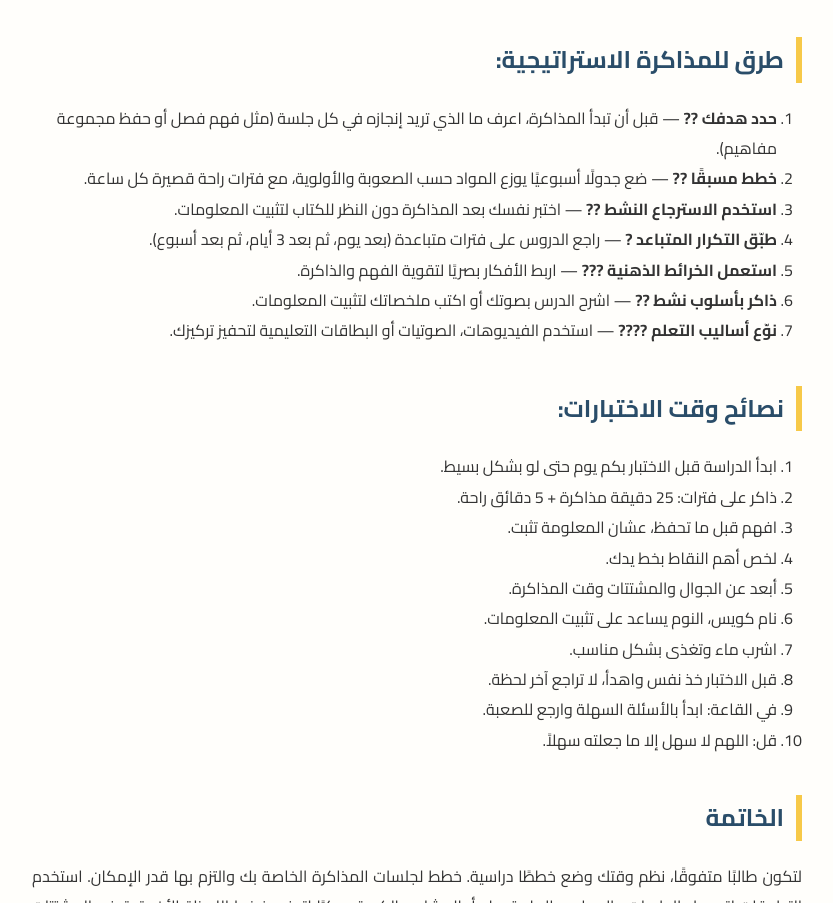
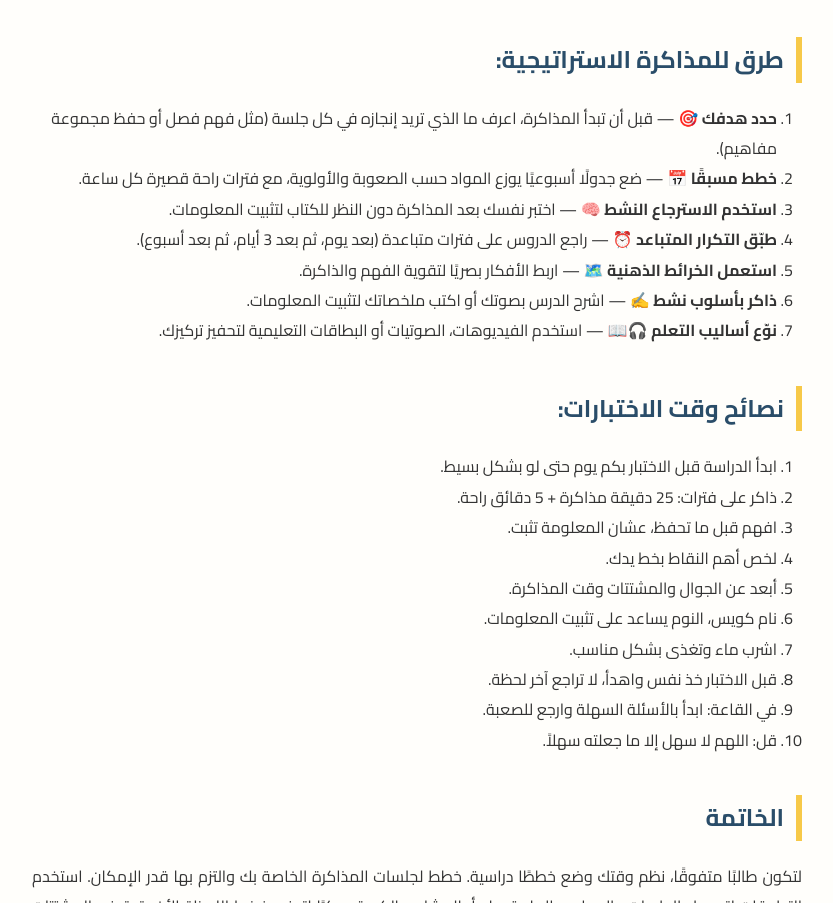
Before and after one commit to fatimahalmahri997-oss/nour-elmarefa, a plain HTML site: page index.html in a window 1280 px wide. Shown: the part 877-1780 px from the top of the page, without its empty margins (223-1056 px from the left). Drawn offline with Linux system fonts and the light colour scheme.

Commit message:
Update index.html

```diff
--- a/index.html
+++ b/index.html
@@ -1,6 +1,7 @@
 <!DOCTYPE html>
 <html lang="ar" dir="rtl">
 <head>
+  <meta charset="UTF-8">
   <meta name="viewport" content="width=device-width, initial-scale=1.0">
   <title>نور المعرفة</title>
   <link href="https://fonts.googleapis.com/css2?family=Cairo:wght@400;700&display=swap" rel="stylesheet">
@@ -131,13 +132,13 @@
 
       <h2>طرق للمذاكرة الاستراتيجية:</h2>
       <ol>
-        <li><strong>حدد هدفك ??</strong> — قبل أن تبدأ المذاكرة، اعرف ما الذي تريد إنجازه في كل جلسة (مثل فهم فصل أو حفظ مجموعة مفاهيم).</li>
-        <li><strong>خطط مسبقًا ??</strong> — ضع جدولًا أسبوعيًا يوزع المواد حسب الصعوبة والأولوية، مع فترات راحة قصيرة كل ساعة.</li>
-        <li><strong>استخدم الاسترجاع النشط ??</strong> — اختبر نفسك بعد المذاكرة دون النظر للكتاب لتثبيت المعلومات.</li>
-        <li><strong>طبّق التكرار المتباعد ?</strong> — راجع الدروس على فترات متباعدة (بعد يوم، ثم بعد 3 أيام، ثم بعد أسبوع).</li>
-        <li><strong>استعمل الخرائط الذهنية ???</strong> — اربط الأفكار بصريًا لتقوية الفهم والذاكرة.</li>
-        <li><strong>ذاكر بأسلوب نشط ??</strong> — اشرح الدرس بصوتك أو اكتب ملخصاتك لتثبيت المعلومات.</li>
-        <li><strong>نوّع أساليب التعلم ????</strong> — استخدم الفيديوهات، الصوتيات أو البطاقات التعليمية لتحفيز تركيزك.</li>
+        <li><strong>حدد هدفك 🎯</strong> — قبل أن تبدأ المذاكرة، اعرف ما الذي تريد إنجازه في كل جلسة (مثل فهم فصل أو حفظ مجموعة مفاهيم).</li>
+        <li><strong>خطط مسبقًا 📅</strong> — ضع جدولًا أسبوعيًا يوزع المواد حسب الصعوبة والأولوية، مع فترات راحة قصيرة كل ساعة.</li>
+        <li><strong>استخدم الاسترجاع النشط 🧠</strong> — اختبر نفسك بعد المذاكرة دون النظر للكتاب لتثبيت المعلومات.</li>
+        <li><strong>طبّق التكرار المتباعد ⏰</strong> — راجع الدروس على فترات متباعدة (بعد يوم، ثم بعد 3 أيام، ثم بعد أسبوع).</li>
+        <li><strong>استعمل الخرائط الذهنية 🗺️</strong> — اربط الأفكار بصريًا لتقوية الفهم والذاكرة.</li>
+        <li><strong>ذاكر بأسلوب نشط ✍️</strong> — اشرح الدرس بصوتك أو اكتب ملخصاتك لتثبيت المعلومات.</li>
+        <li><strong>نوّع أساليب التعلم 🎧📖</strong> — استخدم الفيديوهات، الصوتيات أو البطاقات التعليمية لتحفيز تركيزك.</li>
       </ol>
 
       <h2>نصائح وقت الاختبارات:</h2>
@@ -167,7 +168,7 @@
     &copy; 2025 نور المعرفة | جميع الحقوق محفوظة
   </footer>
 
-  <button id="topBtn" onclick="window.scrollTo({top: 0, behavior: 'smooth'})">? للأعلى</button>
+  <button id="topBtn" onclick="window.scrollTo({top: 0, behavior: 'smooth'})">⬆ للأعلى</button>
 
   <script>
     const topBtn = document.getElementById("topBtn");
```
